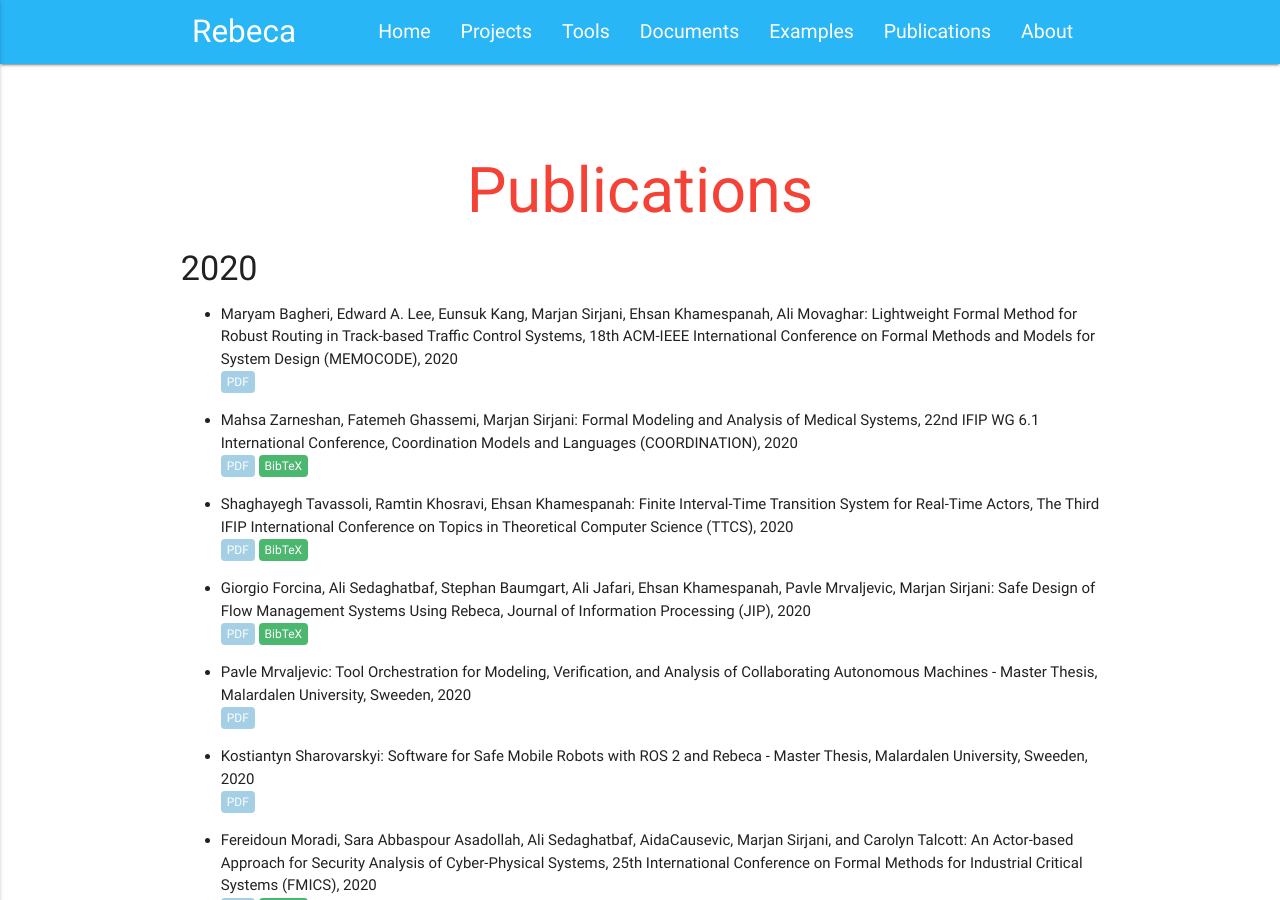
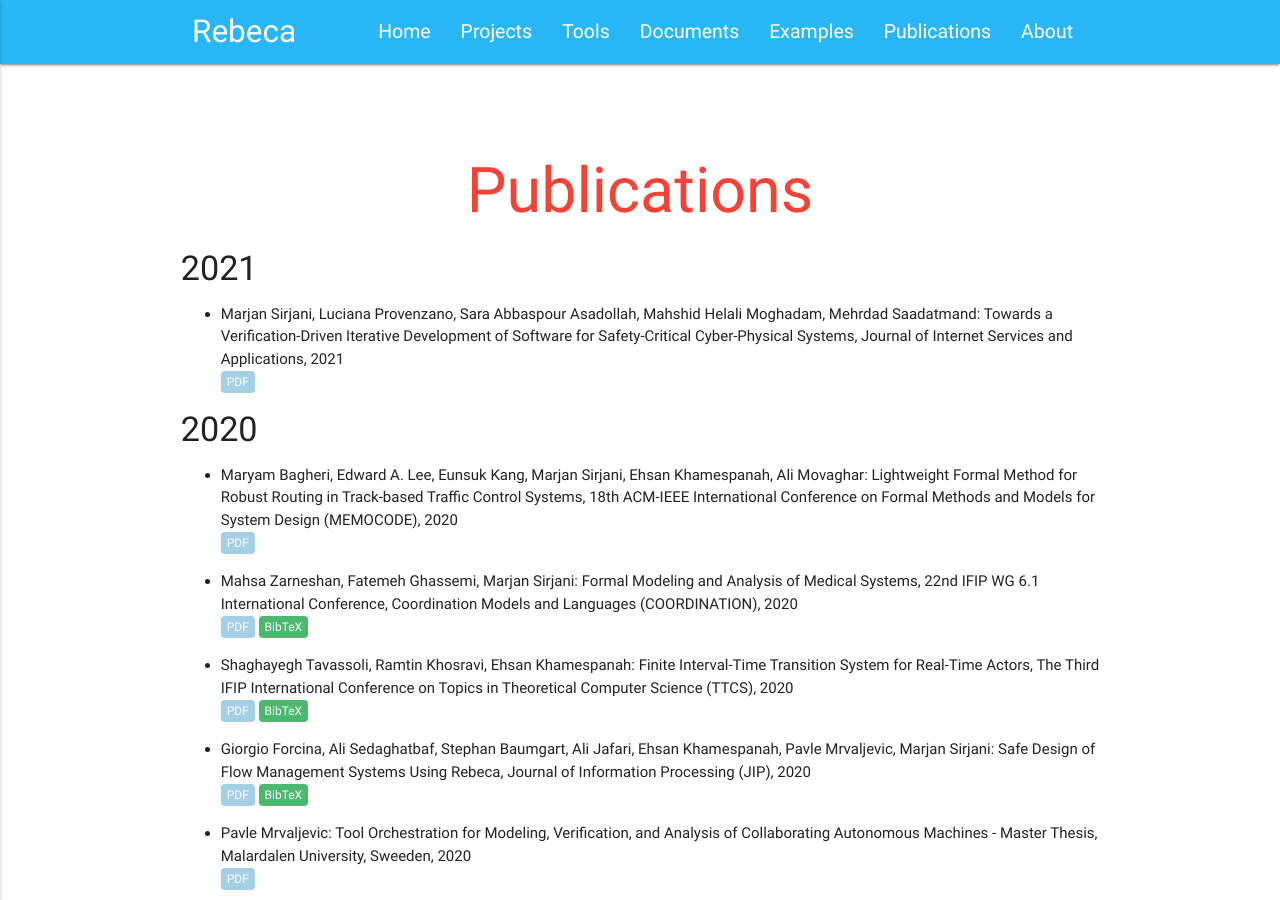
Before and after one commit to rebeca-lang/rebeca-lang.github.io, a Jekyll site: the page built from publications.md, in a window 1280 px wide and 900 px high. Built offline with Jekyll 4.4.1, drawn with Linux system fonts in a browser that asks for light colours.

Commit message:
A new publication is added.

```diff
--- a/publications.md
+++ b/publications.md
@@ -4,6 +4,11 @@ title: Publications
 redirect_from: "/wiki/pmwiki.php/Rebeca/Publications"
 
 ---
+
+#### 2021
+- Marjan Sirjani, Luciana Provenzano, Sara Abbaspour Asadollah, Mahshid Helali Moghadam, Mehrdad Saadatmand: Towards a Verification-Driven Iterative Development of Software for Safety-Critical Cyber-Physical Systems, Journal of Internet Services and Applications, 2021
+\\
+<a class="link link_pdf" href="https://link.springer.com/content/pdf/10.1186/s13174-021-00132-z.pdf">PDF</a>
 
 #### 2020
 - Maryam Bagheri, Edward A. Lee, Eunsuk Kang, Marjan Sirjani, Ehsan Khamespanah, Ali Movaghar: Lightweight Formal Method for Robust Routing in Track-based Traffic Control Systems, 18th ACM-IEEE International Conference on Formal Methods and Models for System Design (MEMOCODE), 2020
```
